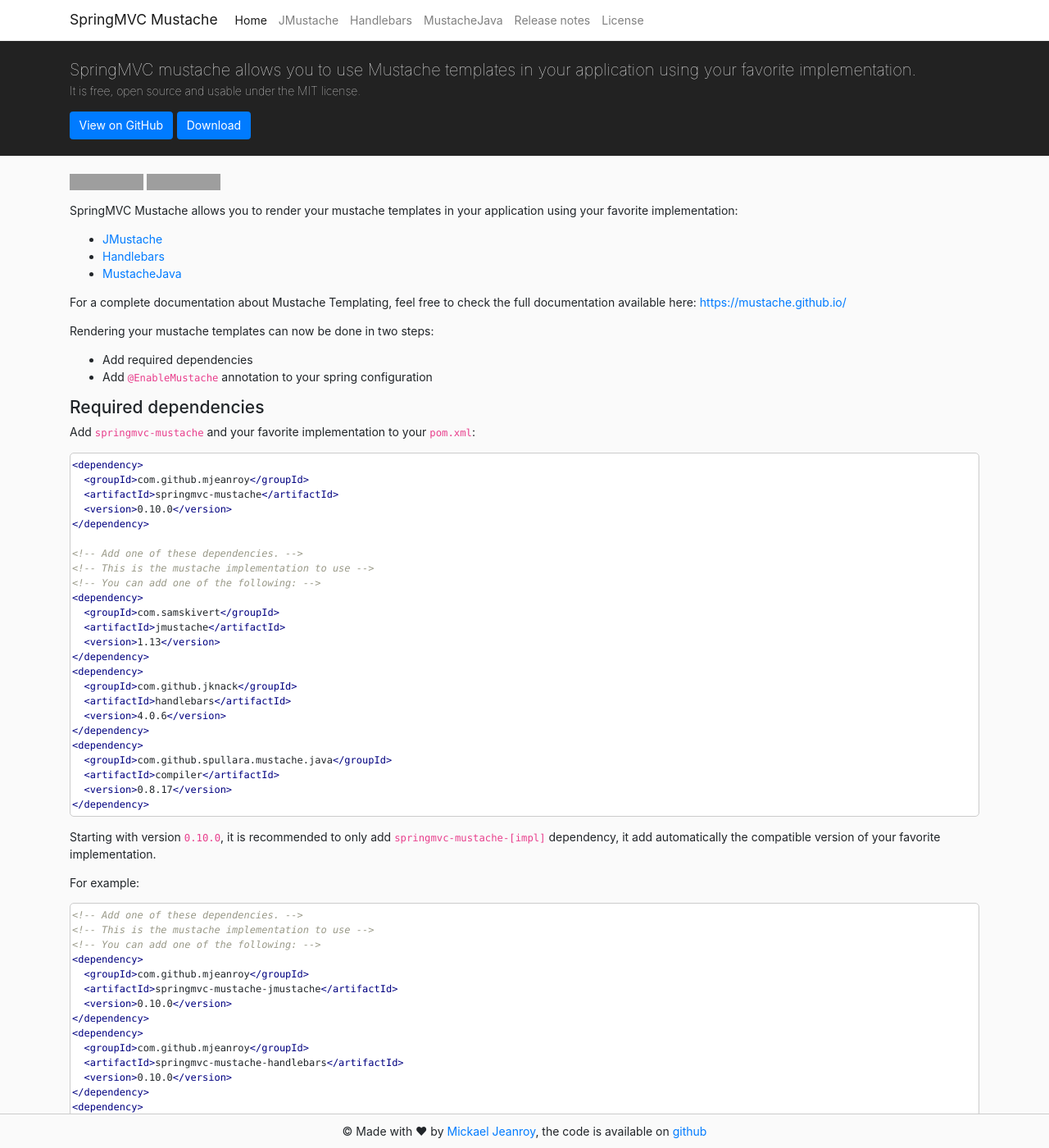
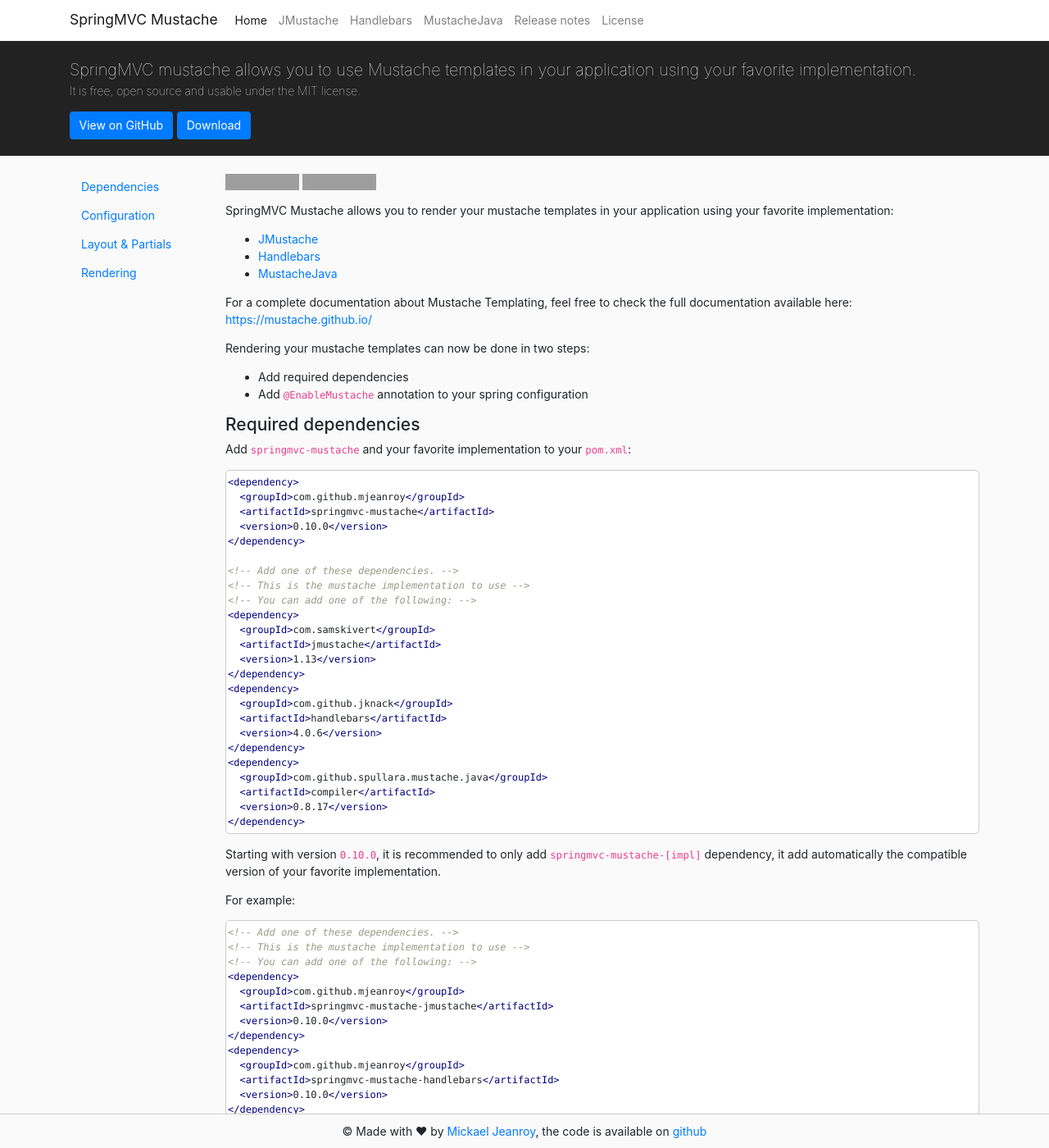
Before and after one commit to mjeanroy/springmvc-mustache, a Jekyll site: the page built from 00-index.html, in a window 1280 px wide and 1400 px high. Shown: the whole window at 82% size. Built offline with Jekyll 4.4.1, drawn with Linux system fonts in a browser that asks for light colours; some of the changed text lies outside the part shown; grey boxes are pictures that could not be loaded.

Commit message:
docs: update documentation

`````diff
--- a/00-index.html
+++ b/00-index.html
@@ -4,5 +4,25 @@
   title: Home
 ---
 
-{% capture content %}{% include_relative docs/00-introduction.md %}{% endcapture %}
-{{ content  | markdownify }}
+<div class="row">
+  <div class="col-2">
+    <ul class="nav flex-column sticky-top sticky-offset">
+      <li class="nav-item">
+        <a class="nav-link" href="{{ '/#required-dependencies' | prepend: site.baseurl }}">Dependencies</a>
+      </li>
+      <li class="nav-item">
+        <a class="nav-link" href="{{ '/#configuration' | prepend: site.baseurl }}">Configuration</a>
+      </li>
+      <li class="nav-item">
+        <a class="nav-link" href="{{ '/#layout--partials' | prepend: site.baseurl }}">Layout & Partials</a>
+      </li>
+      <li class="nav-item">
+        <a class="nav-link" href="{{ '/#rendering' | prepend: site.baseurl }}">Rendering</a>
+      </li>
+    </ul>
+  </div>
+  <div class="col">
+    {% capture content %}{% include_relative docs/00-introduction.md %}{% endcapture %}
+    {{ content | markdownify }}
+  </div>
+</div>
--- a/_sass/_base.scss
+++ b/_sass/_base.scss
@@ -4,6 +4,11 @@ $black: #222;
 $bg: darken(#fff, 2%);
 $headerHeight: 50px;
 $bottomHeight: 20px;
+
+html {
+    scroll-padding-top: 50px;
+    scroll-behavior: smooth;
+}
 
 html,
 body {
--- a/docs/00-introduction.md
+++ b/docs/00-introduction.md
@@ -111,10 +111,23 @@ mustache.cache = false
 mustache.viewNames = *
 ```
 
+You can configure following properties:
+
+| Property                 | Type      | Default          | Description                                           |
+| ------------------------ | --------- | ---------------- | ----------------------------------------------------- |
+| `mustache.prefix`        | `String`  | `/templates/`    | View prefix.                                          |
+| `mustache.suffix`        | `String`  | `.template.html` | View suffix.                                          |
+| `mustache.cache`         | `Boolean` | `true`           | View cache.                                           |
+| `mustache.viewNames`     | `String`  | `*`              | View name matcher.                                    |
+| `mustache.defaultLayout` | `String`  |                  | The default template to used with the default layout. |
+
+#### Layout & Partials
+
 SpringMVC also supports layout: define one layout and apply it accross your views.
 
 For example, suppose this layout:
 
+{% raw %}
 ```html
 <html>
   <head>
@@ -133,6 +146,7 @@ For example, suppose this layout:
   </body>
 </html>
 ```
+{% endraw %}
 
 Here, we define three partials:
 - `header` and `footer`: it will be automatically loaded during rendering.
@@ -159,14 +173,35 @@ public class FooController {
 }
 ```
 
-You can configure following properties:
+If you want to have different layouts for your views, just define some mappings that can be used to map view to layout templates:
 
-| Property             | Type      | Default          | Description        |
-| -------------------- | --------- | ---------------- | ------------------ |
-| `mustache.prefix`    | `String`  | `/templates/`    | View prefix.       |
-| `mustache.suffix`    | `String`  | `.template.html` | View suffix.       |
-| `mustache.cache`     | `Boolean` | `true`           | View cache.        |
-| `mustache.viewNames` | `String`  | `*`              | View name matcher. |
+```
+# Define some layout mappings
+# If mapping is define for a view, it will be used, otherwise default layout will be used
+# Format is: [viewName]:[layoutName]
+mustache.layoutMappings = admin1:secure ; admin2:secure
+
+# Use default layout for other views
+mustache.defaultLayout = index
+```
+
+And here is how I can render `admin1` view (using the `secure` layout template):
+
+```java
+import org.springframework.stereotype.Controller;
+import org.springframework.web.bind.annotation.GetMapping;
+import org.springframework.web.servlet.ModelAndView;
+
+@Controller
+public class FooController {
+
+  @GetMapping("/")
+  public ModelAndView admin1View() {
+    // Just render foo template, and view resolver will automatically used "secure" template
+    return new ModelAndView("admin1");
+  }
+}
+```
 
 #### Rendering
 
@@ -174,11 +209,15 @@ Now, you can easily render your templates:
 
 Suppose you have this templates (say: `/templates/index.template.html`):
 
+{% raw %}
 ```
 Hello, my name is {{name}}
+```
+{% endraw %}
+
 You can render your template with Spring MVC:
-```
 
+{% raw %}
 ```java
 import org.springframework.stereotype.Controller;
 import org.springframework.web.bind.annotation.GetMapping;
@@ -194,4 +233,5 @@ public class FooController {
     return view;
   }
 }
-````
+```
+{% endraw %}
`````
